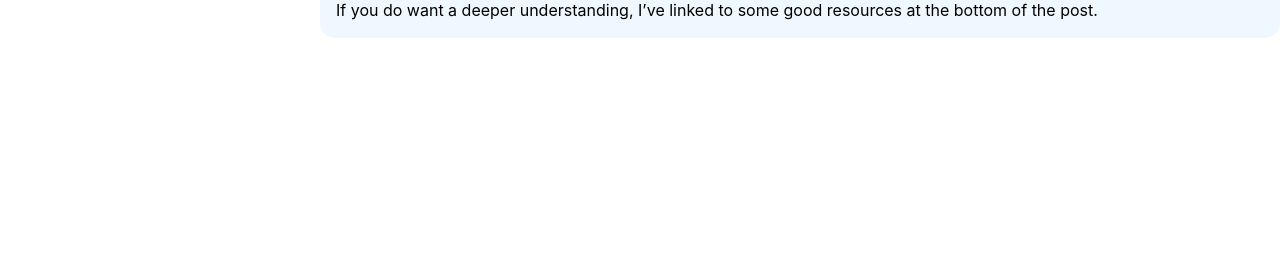
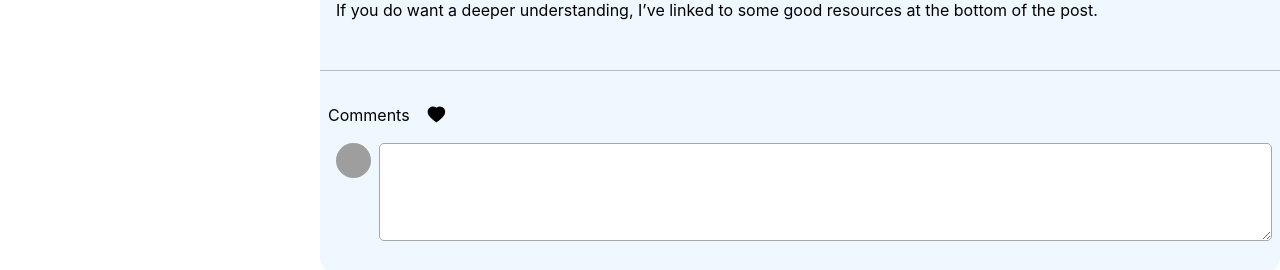
Before and after one commit to aisha0926/blog-platform, a React (Create React App) app in the folder frontend/: page /post in a window 1280 px wide. Shown: the part 1088-1358 px from the top of the page. Before the commit the page ends 1126 px from the top, so only its background shows below. Built offline with nearby package versions, Linux system fonts and the light colour scheme; grey boxes are pictures that could not be loaded.

Commit message:
feat-individual-post

```diff
--- a/frontend/src/Pages/Post/IndividualPost/IndividualPost.jsx
+++ b/frontend/src/Pages/Post/IndividualPost/IndividualPost.jsx
@@ -1,6 +1,7 @@
 import React from 'react';
 import styles from './IndividualPost.module.css';
 import Card from '../../../components/Card/Card';
+import Comment from '../../../components/Comment/Comment';
 
 function IndividualPost() {
   return (
@@ -30,6 +31,8 @@ function IndividualPost() {
           resources at the bottom of the post.
         </p>
       </div>
+
+      <Comment />
     </div>
   );
 }
--- /dev/null
+++ b/frontend/src/components/Comment/Comment.jsx
@@ -0,0 +1,27 @@
+import React from 'react';
+import { AiFillHeart } from 'react-icons/ai';
+import styles from './Comment.module.css';
+
+function Comment() {
+  return (
+    <div className={styles['comment-container']}>
+      <div className={styles['comment-container__top']}>
+        <h3>Comments</h3>
+        <button>
+          <AiFillHeart />
+        </button>
+      </div>
+
+      <div className={styles['comment-container__bottom']}>
+        <img
+          src='https://res.cloudinary.com/practicaldev/image/fetch/s--vdjuNWyV--/c_fill,f_auto,fl_progressive,h_90,q_auto,w_90/https://dev-to-uploads.s3.amazonaws.com/uploads/user/profile_image/719106/6b2639f4-26ed-4596-a072-281a536101ed.png'
+          alt=''
+        />
+
+        <textarea rows='4' className={styles['text-area']} />
+      </div>
+    </div>
+  );
+}
+
+export default Comment;
--- /dev/null
+++ b/frontend/src/components/Comment/Comment.module.css
@@ -0,0 +1,42 @@
+.comment-container {
+  padding: 2rem 0.5rem;
+  border-top: 0.5px solid rgb(187, 187, 187);
+  margin-top: 2rem;
+}
+
+.comment-container__top {
+  display: flex;
+  margin-bottom: 1rem;
+  gap: 1rem;
+}
+
+.comment-container__top > button {
+  background-color: transparent;
+  border: none;
+  font-size: 1.3rem;
+  display: flex;
+  align-items: center;
+}
+
+.comment-container__top > button:hover {
+  cursor: pointer;
+  color: brown;
+}
+
+.comment-container__bottom {
+  display: flex;
+}
+
+.comment-container__bottom > img {
+  border-radius: 100%;
+  width: 35px;
+  height: 35px;
+  margin: 0 0.5rem;
+}
+
+.text-area {
+  width: 100%;
+  outline: none;
+  border: 0.5px solid rgb(167, 167, 167);
+  border-radius: 5px;
+}
--- a/frontend/src/index.css
+++ b/frontend/src/index.css
@@ -1,6 +1,11 @@
 @import 'tailwindcss/base';
 @import 'tailwindcss/components';
 @import 'tailwindcss/utilities';
+
+* {
+  margin: 0;
+  padding: 0;
+}
 
 body {
   margin: 0;
```
